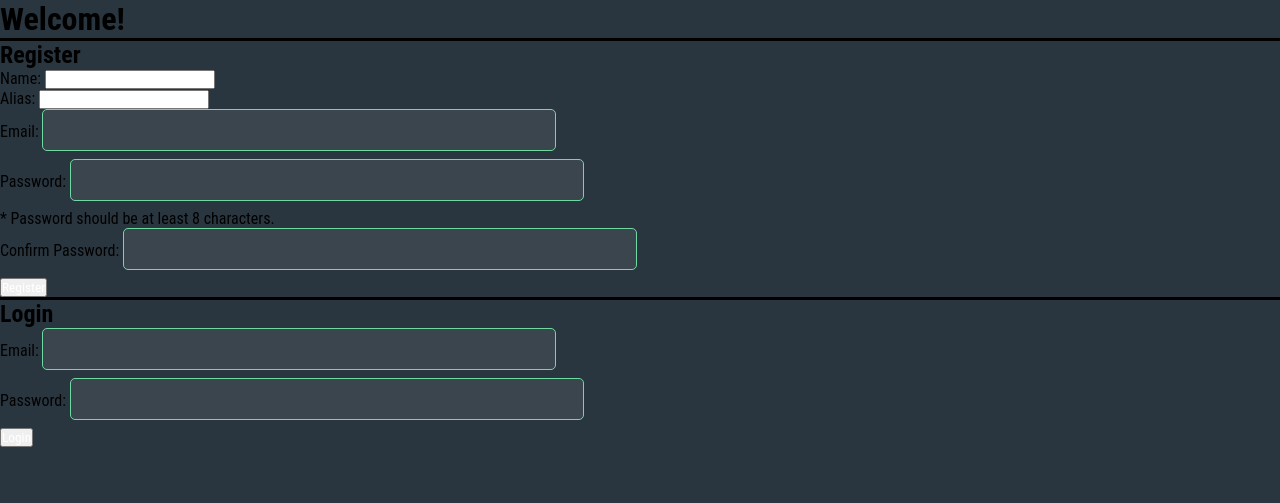
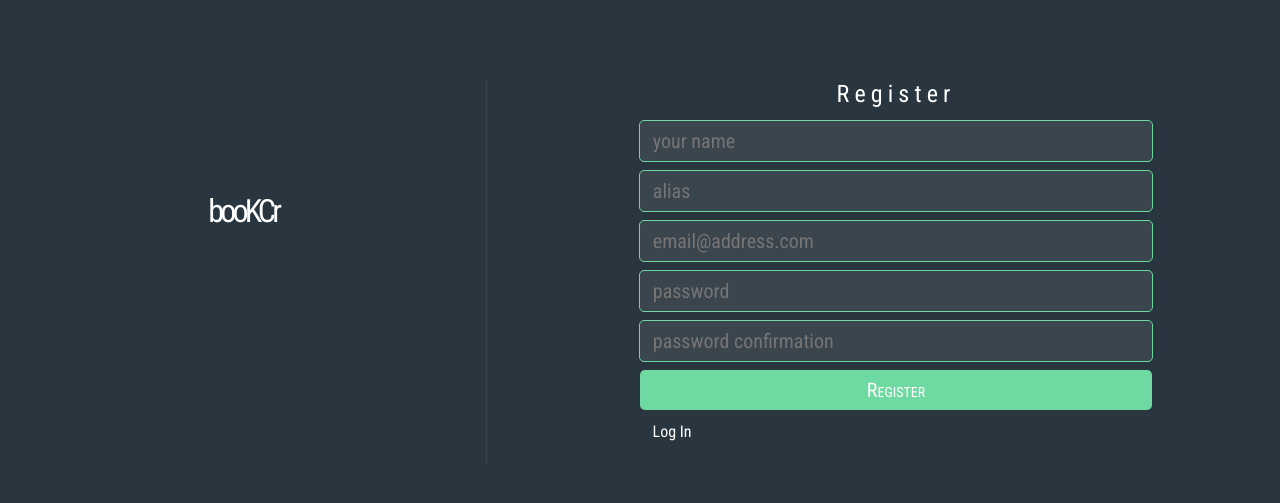
Before and after one commit to viking70/Book_Review, a Django app: page / in a window 1280 px wide. Shown: the top 503 px of the page. Run offline with Django 3.2, Linux system fonts and the light colour scheme; parts of the project's set-up code (start-up, migrations or seed data) failed here and were passed over; some libraries are stand-ins or nearby versions.

Commit message:
altered html for readability and styling

```diff
--- a/apps/review/templates/review/index.html
+++ b/apps/review/templates/review/index.html
@@ -5,40 +5,58 @@
 	<meta charset="utf-8">
 	{% load staticfiles %}
 	<link rel="stylesheet" href="{% static 'review/review.css' %}">
+	<link href="https://fonts.googleapis.com/css?family=Roboto+Condensed" rel="stylesheet">
+	<script src="https://ajax.googleapis.com/ajax/libs/jquery/3.1.1/jquery.min.js"></script>
+	<script type="text/javascript">
+		$(document).ready(function(){
+			$('.log_link').click(function(){
+				console.log("oh yeah!!");
+				$('#register').fadeOut(750, function(){
+					$('#login').fadeIn(750);
+				})
+			})
+			$('.reg_link').click(function(){
+				console.log("oh yeah!!");
+				$('#login').fadeOut(750, function(){
+					$('#register').fadeIn(750);
+				})
+			})
+		})
+	</script>
 </head>
 <body>
-{% for error in errors %}
-<h2 style="background-color:red;color:white;width:450px;">{{error}}</h2>
-{% endfor %}
-<h1>Welcome!</h1>
-<div style="border-bottom:3px solid black;border-top:3px solid black;">
-	<h2>Register</h2>
-	<form action="/register" method="post">
-		{% csrf_token %}
-		<label style="display:block">Name: <input type="text" name="name"></label>
-		<label style="display:block">Alias: <input type="text" name="alias"></label>
-		<label style="display:block">Email: <input type="email" name="email"></label>
-		<label style="display:block">
-			Password: <input type="password" name="password">
-		</label>
-		* Password should be at least 8 characters.
-		<label style="display:block">
-			Confirm Password: <input type="password" name="confirm">
-		</label>
-		<input type="submit" value="Register" style="display:block;">
-	</form>
-	<div></div>
-</div>
-<div>
-	<h2>Login</h2>
-	<form action="/login" method="post">
-		{% csrf_token %}
-		<label style="display:block">Email: <input type="email" name="email"></label>
-		<label style="display:block">
-			Password: <input type="password" name="password">
-		</label>
-		<input type="submit" value="Login" style="display:block;">
-	</form>
-</div>
+	<div class="left">
+		<h1>booKCr</h1>
+	</div>
+	<div class="right">
+		<div id="register">
+			<form class="login_reg" action="/register" method="post">
+				<h2>Register</h2><br>
+				{% csrf_token %}
+				<input type="text" name="name" placeholder="your name"><br>
+				<input type="text" name="alias" placeholder="alias"><br>
+				<input type="email" name="email" placeholder="email@address.com"><br>
+				<input type="password" name="password" placeholder="password"><br>
+				<input type="password" name="confirm" placeholder="password confirmation"><br>
+				<input type="submit" value="Register"><br>
+				<div class="log_link">Log In</div>
+			</form>
+		</div>
+		<div id="login" class="hidden">
+			<h2>Login</h2>
+			<form action="/login" method="post" class="login_reg">
+				{% csrf_token %}
+				<input type="email" name="email"placeholder="email@address.com"><br>
+				<input type="password" name="password"placeholder="password"><br>
+				<input type="submit" value="Login"><br>
+				<div class="reg_link">Register</div>
+			</form>
+		</div>
+	</div>
+	<div class="errors">
+		{% for error in errors %}
+			<h2>{{error}}</h2>
+		{% endfor %}
+	</div>
 </body>
 </html>
```
